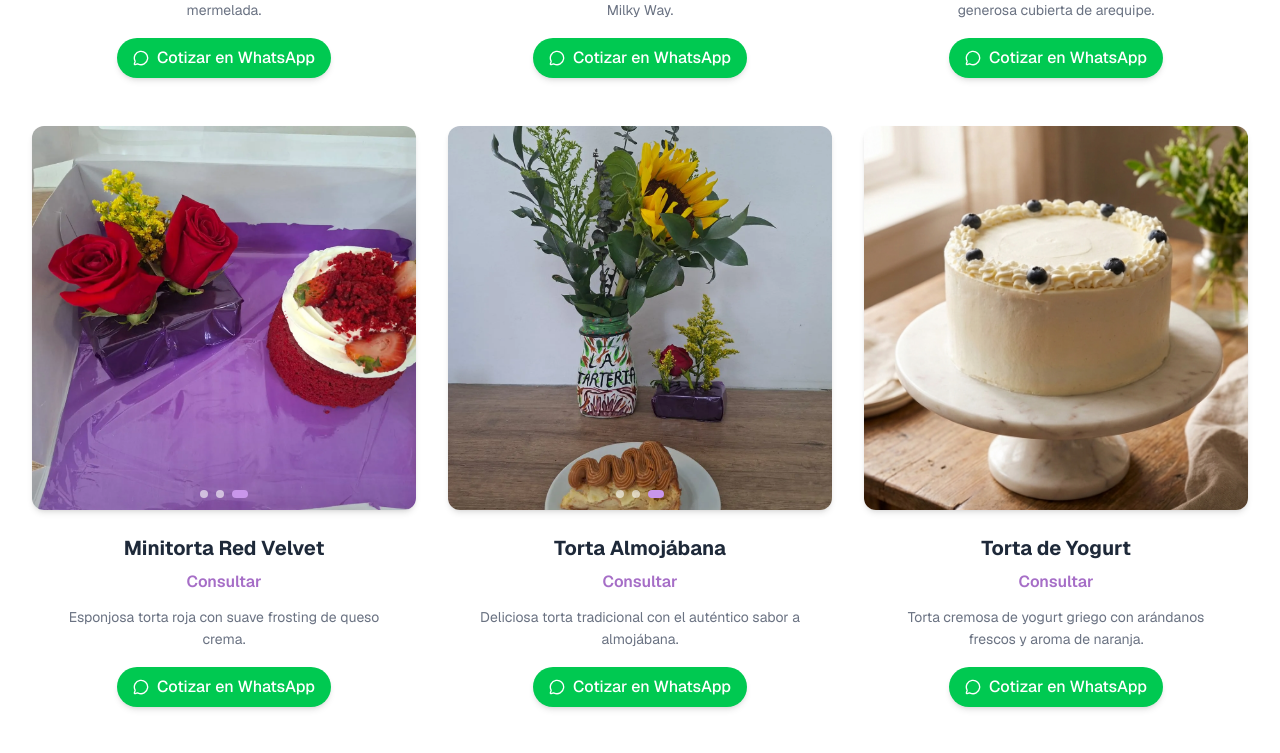
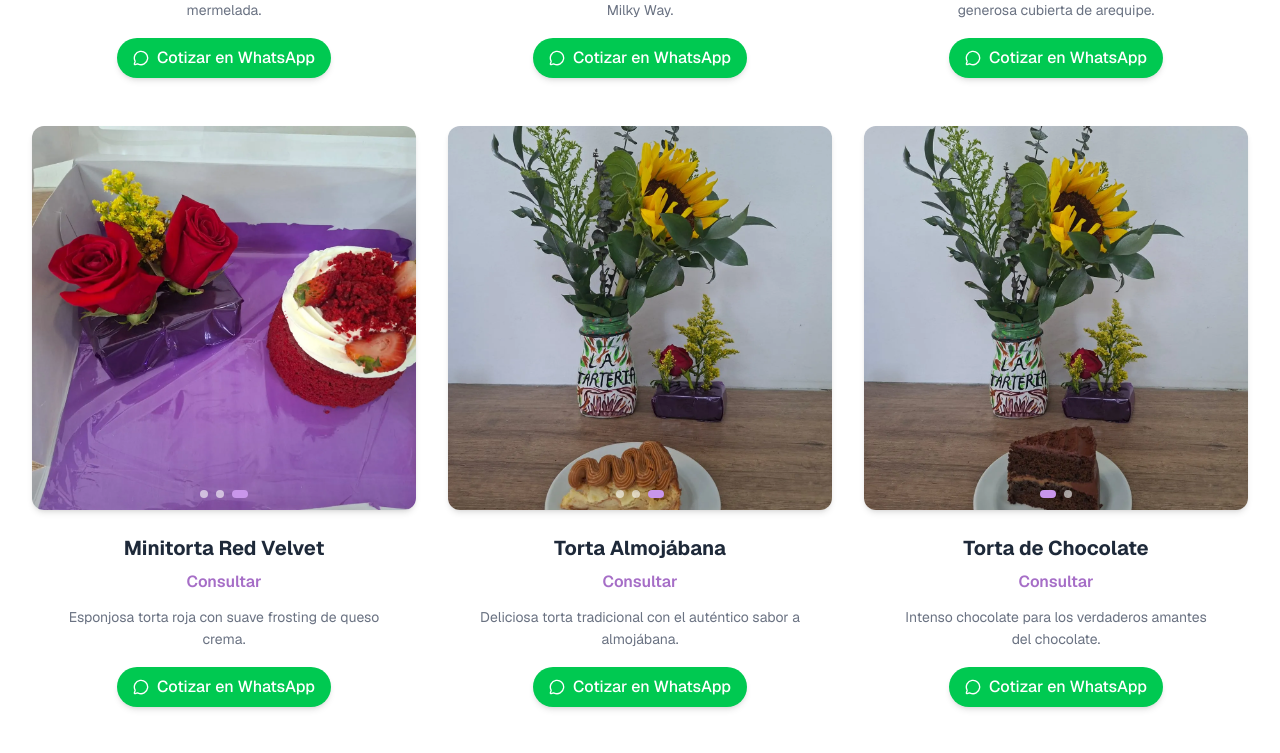
Before and after one commit to J4VJ4R/milyscakes, a Next.js app: page / in a window 1280 px wide. Shown: the part 1580-2333 px from the top of the page. Built offline with nearby package versions, Linux system fonts and the light colour scheme.

Commit message:
add_torta_chocolate_slider

```diff
--- a/src/data/menu.ts
+++ b/src/data/menu.ts
@@ -78,6 +78,17 @@ export const menuData: Category[] = [
           "/img/tortas/torta-almojabana/t-almojabana-3.webp"
         ],
         description: "Deliciosa torta tradicional con el auténtico sabor a almojábana.",
+      },
+      {
+        id: "t-6",
+        name: "Torta de Chocolate",
+        price: "Consultar",
+        image: "/img/tortas/torta-chocolate/t-chocolate-1.webp",
+        images: [
+          "/img/tortas/torta-chocolate/t-chocolate-1.webp",
+          "/img/tortas/torta-chocolate/torta-chocolate-2.webp"
+        ],
+        description: "Intenso chocolate para los verdaderos amantes del chocolate.",
       },
       // {
       //   id: "t-2",
```
Also changed, not shown: public/img/tortas/torta-chocolate/t-chocolate-1.webp (added), public/img/tortas/torta-chocolate/torta-chocolate-2.webp (added).
